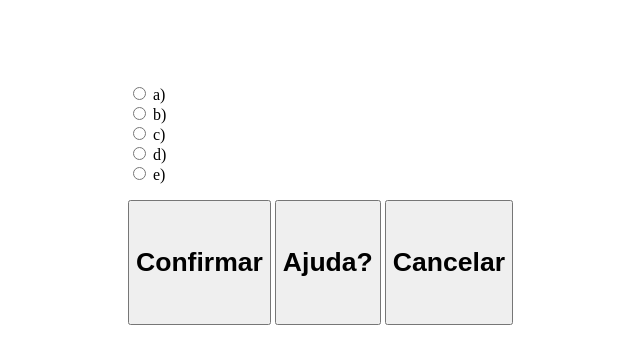
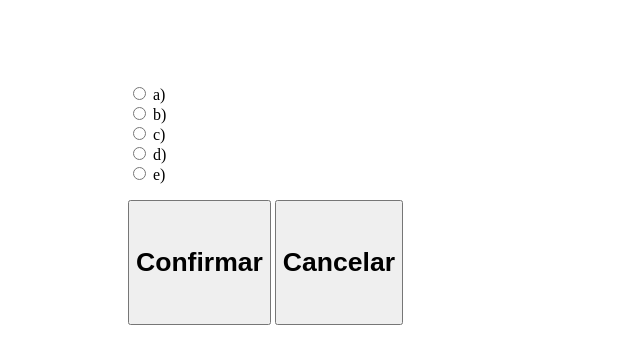
Before and after one commit to paulori22/CodingRace, a CodeIgniter app: the page made by application/views/exercicio/realizaexercicio_view.php in a window 1280 px wide. Shown: the part 154-518 px from the top of the page, without its empty margins (180-820 px from the left). Run offline with CodeIgniter, Linux system fonts and the light colour scheme; data that the repository does not hold is empty.

Commit message:
1 - Removido botão de ajuda no página de realizar os exercícios.

```diff
--- a/application/views/exercicio/realizaexercicio_view.php
+++ b/application/views/exercicio/realizaexercicio_view.php
@@ -85,9 +85,6 @@
                         <h5>Confirmar</h5>
                     </button>
 
-                    <button class="w3-round-large w3-bar-item w3-btn w3-light-grey" style="font-size:32px;">
-                        <i class="fa fa-info-circle"	style="font-size:32px"></i>
-                        <h5>Ajuda?</h5>
                     </button>
                     <button class="w3-bar-item w3-btn w3-light-grey" style="font-size:32px;" onclick="location.href = '<?php echo base_url('realizacurso_aluno') . "/" . $this->session->userdata['Curso_PIN']; ?>'" type="button">
                         <i class="fa fa-ban w3-btn	w3-round-large" style="font-size:32px;"></i>
```
